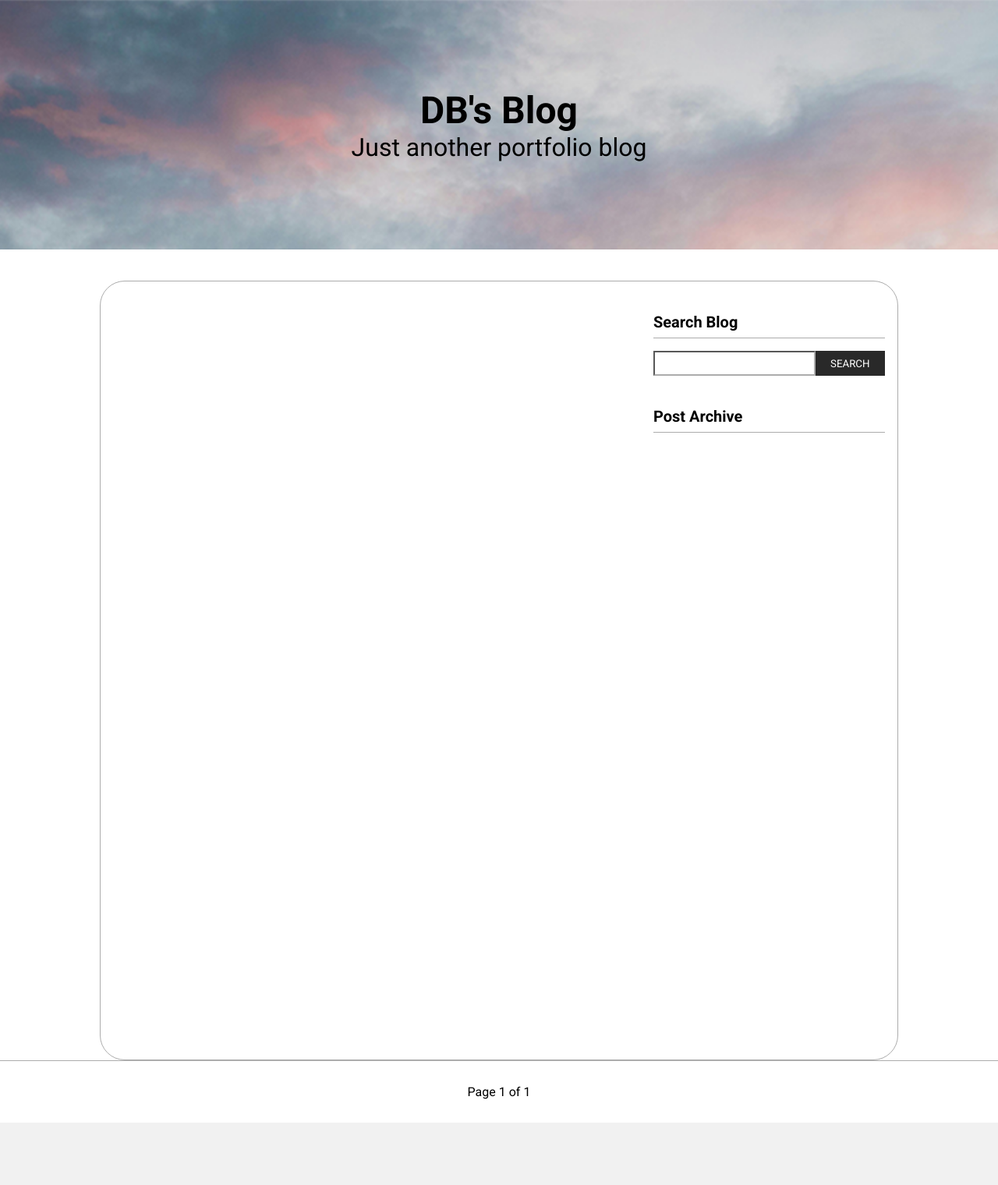
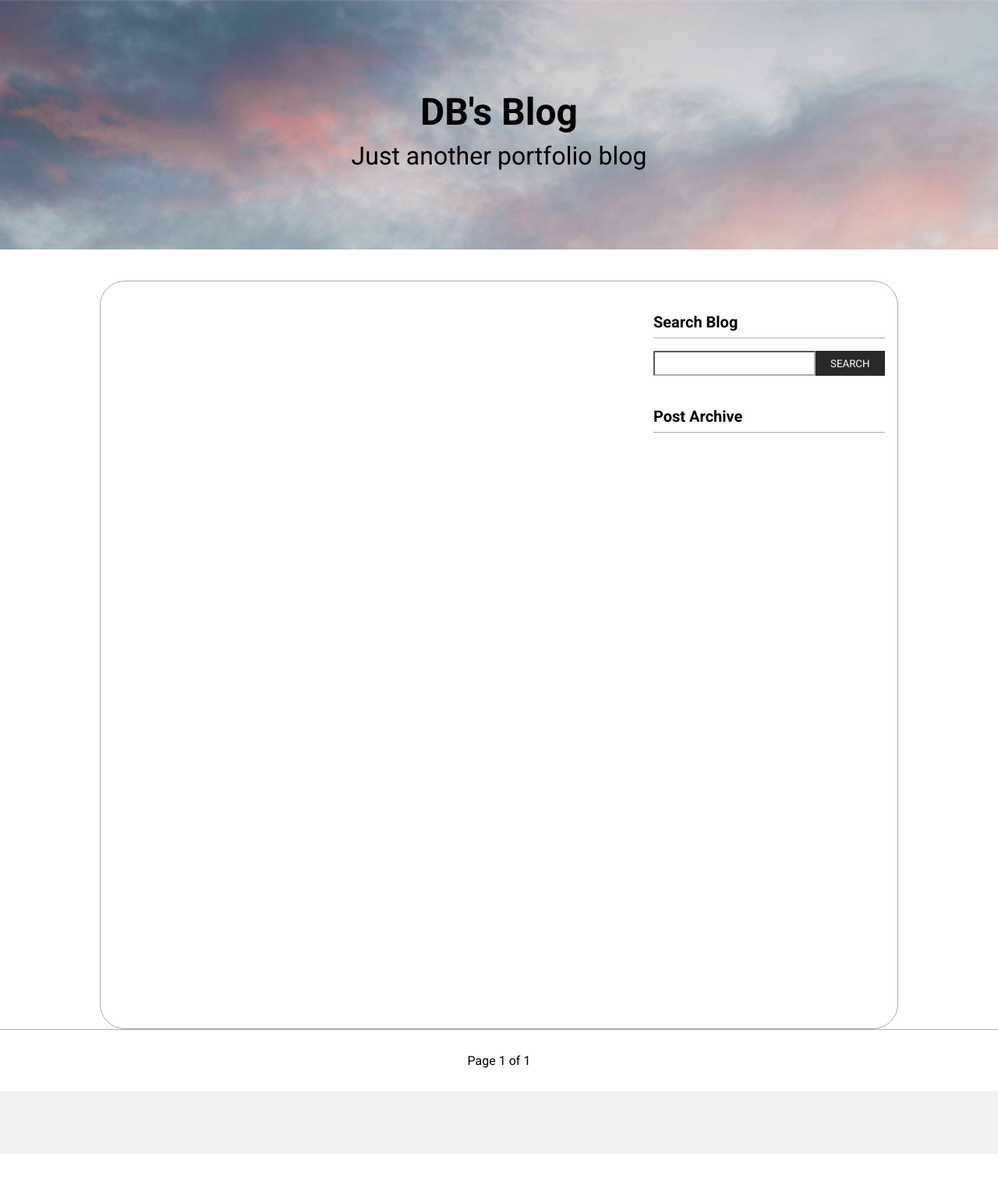
Before and after one commit to d-baublys/django_blog, a Django app: page / in a window 1280 px wide. Shown: the whole page at 78% size. After the commit the page ends 1480 px from the top, so only its background shows below. Run offline with Django 5.2, Linux system fonts and the light colour scheme; data that the repository does not hold is empty.

Commit message:
refactor: rename some html tags, simplify some html classes, add some media queries

```diff
--- a/blog/static/styles.css
+++ b/blog/static/styles.css
@@ -10,9 +10,10 @@ html {
 
 body {
     margin: 0;
+    min-width: 20rem;
 }
 
-a:hover, a:visited, a:link, a:active {
+a {
     text-decoration: none;
     color: #000;
 }
@@ -52,13 +53,14 @@ hr {
     z-index: 0;
 }
 
-.overlay {
+.overlay-text {
     margin: 0;
     z-index: 1;
+    line-height: 1.66;
 }
 
-p.overlay {
-    font-size: 2rem;
+.overlay-text.lower {
+    font-size: 1.5rem;
 }
 
 .b-header {
@@ -94,9 +96,9 @@ p.overlay {
     margin: 0 auto;
     flex-direction: row;
     justify-content: space-between;
-    width: 80%;
-    max-width: 1200px;
-    min-height: 1000px;
+    width: 100%;
+    max-width: 75rem;
+    min-height: 60rem;
     padding: 1rem;
     border: 1px solid #acacac;
     border-radius: 2rem;
@@ -187,18 +189,10 @@ form button:hover, form button:focus {
     margin: 0;
 }
 
-.years {
-    padding: 0;
-}
-
 .navigation-panel h2 {
     padding: 0.5rem 0;
     border-bottom: 1px solid #acacac;
     width: 100%;
-}
-
-.year.reveal .date {
-    display: none;
 }
 
 ul {
@@ -216,12 +210,19 @@ li::before {
     margin-right: 0.5rem;
 }
 
-li.reveal::before {
+.years {
+    padding: 0;
+}
+
+.year.reveal::before, .month.reveal::before {
     content: '\25BC';
 }
 
-.no-bullet li::before,
-.no-bullet li.reveal::before {
+.year.reveal .dates {
+    display: none;
+}
+
+.dates li::before {
     content: none;
 }
 
@@ -231,7 +232,6 @@ li.reveal::before {
     display: flex;
     flex-direction: column;
     align-items: center;
-    height: 5rem;
     border-top: 1px solid #acacac;
 }
 
@@ -267,6 +267,35 @@ footer {
     display: flex;
     justify-content: center;
     align-items: center;
-    height: 5rem;
     background-color: #f1f1f1;
 }
+
+footer, .pagination {
+    height: 5rem;
+    width: 100%;
+}
+
+@media screen and (min-width: 30rem) {
+    .overlay-text.lower {
+        font-size: 2rem;
+        line-height: 1;
+    }
+
+    .content {
+        width: 90%;
+    }
+
+    .pages-nav {
+        width: 20rem;
+    }
+}
+
+@media screen and (min-width: 37.5rem) {
+    .content {
+        width: 80%;
+    }
+
+    .pages-nav {
+        width: 37.5rem;
+    }
+}
--- a/blog/templates/blog_page.html
+++ b/blog/templates/blog_page.html
@@ -13,16 +13,16 @@
 
 {% block pagination %}
     <div class="pages-nav">
-        <div class="previous-posts">
+        <span class="previous-posts">
             {% if paginated_posts.has_previous %}
                 <a href="?page={{ paginated_posts.previous_page_number }}">Previous Posts</a>
             {% endif %}
-        </div>
-        <p>Page {{ paginated_posts.number }} of {{ paginated_posts.paginator.num_pages }}</p>
-        <div class="next-posts">
+        </span>
+        <span>Page {{ paginated_posts.number }} of {{ paginated_posts.paginator.num_pages }}</span>
+        <span class="next-posts">
             {% if paginated_posts.has_next %}
                 <a href="?page={{ paginated_posts.next_page_number }}">Next Posts</a>
             {% endif %}
-        </div>
+        </span>
     </div>
 {% endblock %}
--- a/blog/templates/main.html
+++ b/blog/templates/main.html
@@ -17,8 +17,8 @@
             </form>
         </header>
         <a href="{% url 'home' %}" class="banner">
-            <h1 class="overlay">DB's Blog</h1>
-            <p class="overlay">Just another portfolio blog</p>
+            <h1 class="overlay-text upper">DB's Blog</h1>
+            <p class="overlay-text lower">Just another portfolio blog</p>
         </a>
         <div class="wrapper">
             <div class="content">
--- a/blog/templates/post_tree.html
+++ b/blog/templates/post_tree.html
@@ -9,7 +9,7 @@
                     {% for month in month_list %}
                         <li class="month">
                             {{ month.list.0.pub_date|date:"F" }}
-                            <ul class="date no-bullet">
+                            <ul class="dates">
                                 {% for post in month.list %}
                                     <li>
                                         <a href="{% url 'post_detail_view' post_id=post.post_id %}">
```
Also changed, not shown: blog/templates/search_results.html (+5 -5 lines).
